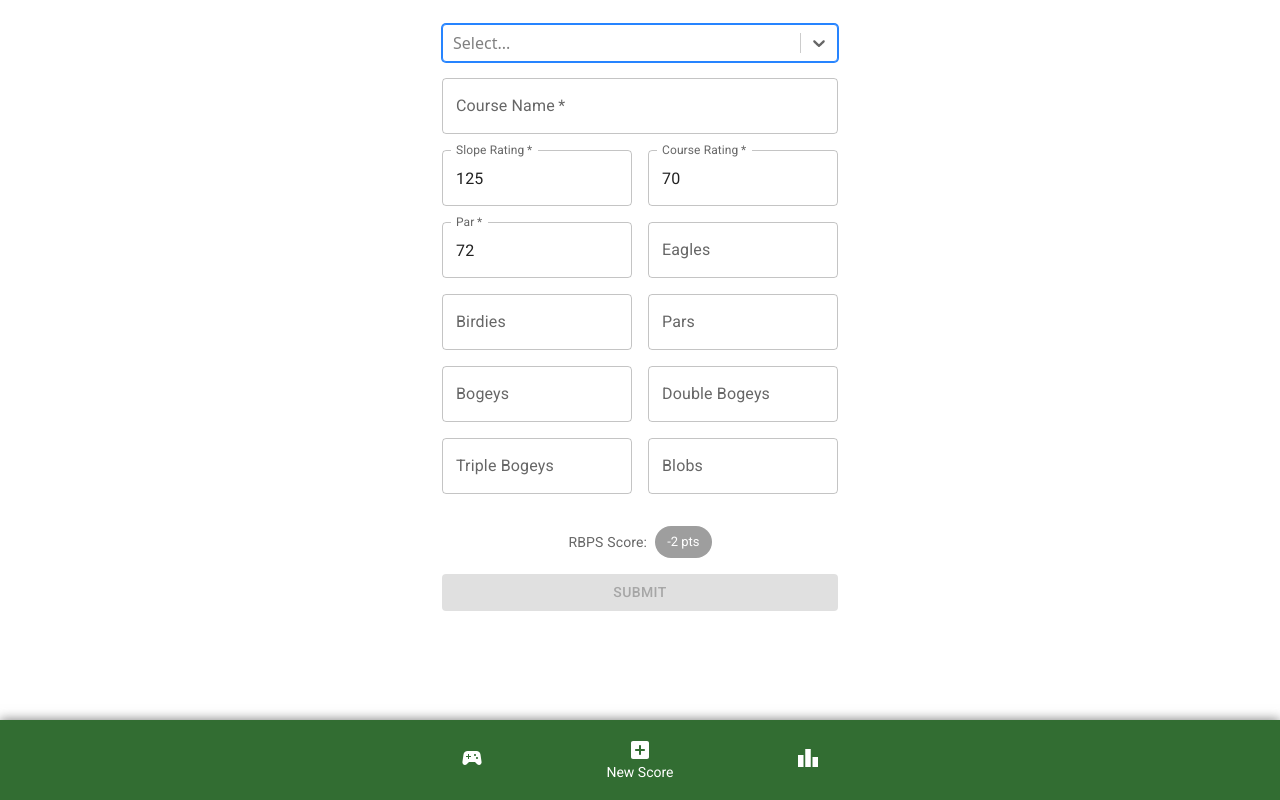
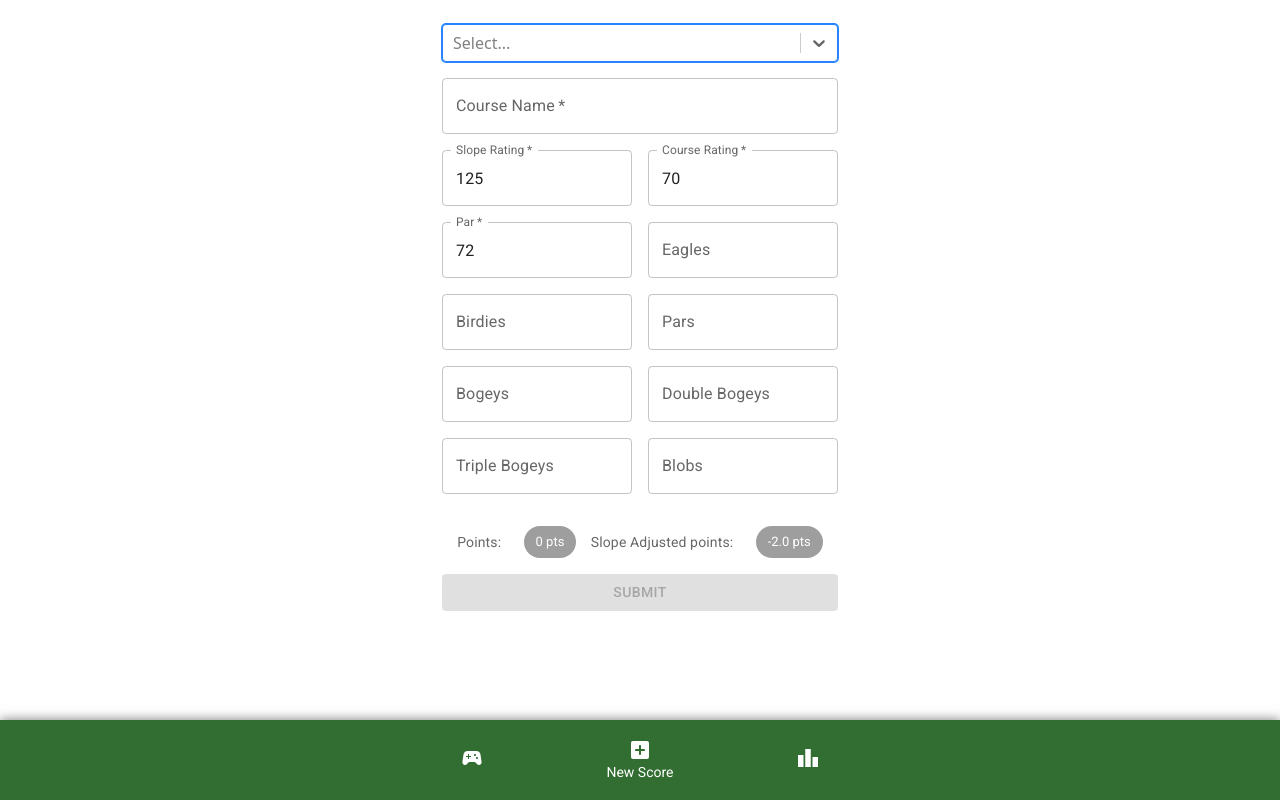
Before and after one commit to chrisobrien88/royal-badger-and-pit, a React (Create React App) app: page /submit-new-score in a window 1280 px wide. Built offline with nearby package versions, Linux system fonts and the light colour scheme; no server answers.

Commit message:
handicap updates after submitting new round

```diff
--- a/src/components/LeaderboardCard.tsx
+++ b/src/components/LeaderboardCard.tsx
@@ -67,7 +67,7 @@ const LeaderboardCard = ({ player, handleClick, open, index }: Props) => {
             Handicap
           </ListSubheader>
           <ListItem sx={{ pl: 4 }}>
-            <ListItemText primary={player.handicapIndex} />
+            <ListItemText primary={player.handicapIndex.toFixed(1)} />
           </ListItem>
           <ListSubheader component="div" id="nested-list-subheader">
             Top Scores
--- a/src/components/SubmitNewScoreNoLogin.tsx
+++ b/src/components/SubmitNewScoreNoLogin.tsx
@@ -126,7 +126,7 @@ const SubmitNewScore = () => {
         parState +
         courseRatingState
     );
-  }, [slopeRatingState, courseRatingState, eighteenHandicapStablefordScore]);
+  }, [slopeRatingState, courseRatingState, eighteenHandicapStablefordScore, parState]);
 
   const handleSubmit = async (e: React.FormEvent<HTMLFormElement>) => {
     e.preventDefault();
@@ -334,15 +334,28 @@ const SubmitNewScore = () => {
               style={{
                 borderRadius: "5px",
                 display: "flex",
-                justifyContent: "center",
+                justifyContent: "space-around",
                 alignItems: "center",
               }}
             >
-              <Typography variant="body2" color="text.secondary" align="center">
-                RBPS Score:
+              <Typography variant="body2" color="text.secondary" align="center"
+              >
+                Points:
               </Typography>
               <Chip
-                label={`${slopeAdjustedEighteenHandicapStablefordScore} pts`}
+                label={`${eighteenHandicapStablefordScore} pts`}
+                sx={{
+                  backgroundColor:
+                    holesPlayed === 18 ? "success.main" : "grey.500",
+                  color: "white",
+                  ml: 1,
+                }}
+              />
+              <Typography variant="body2" color="text.secondary" align="center" >
+                Slope Adjusted points:
+              </Typography>
+              <Chip
+                label={`${slopeAdjustedEighteenHandicapStablefordScore.toFixed(1)} pts`}
                 sx={{
                   backgroundColor:
                     holesPlayed === 18 ? "success.main" : "grey.500",
```
